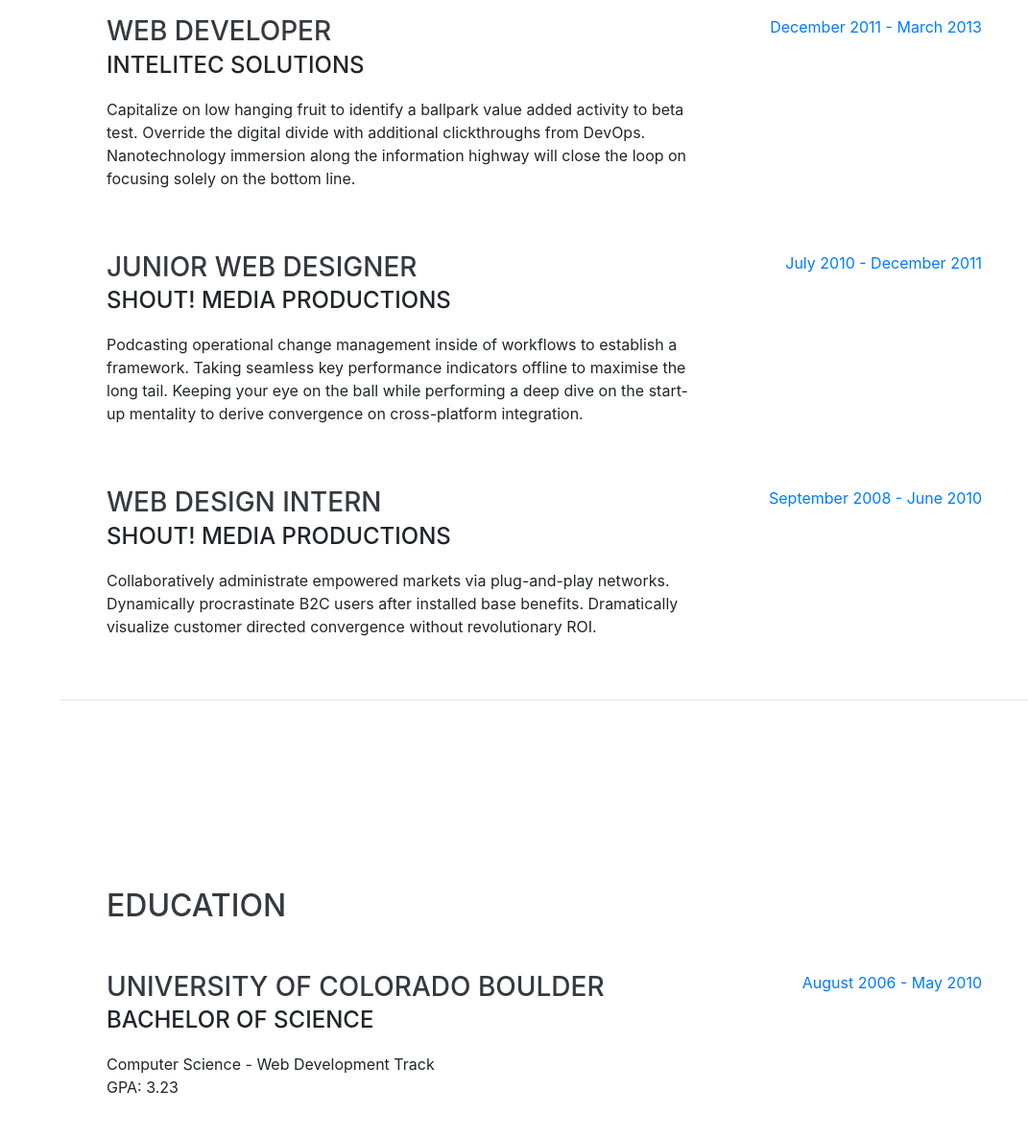
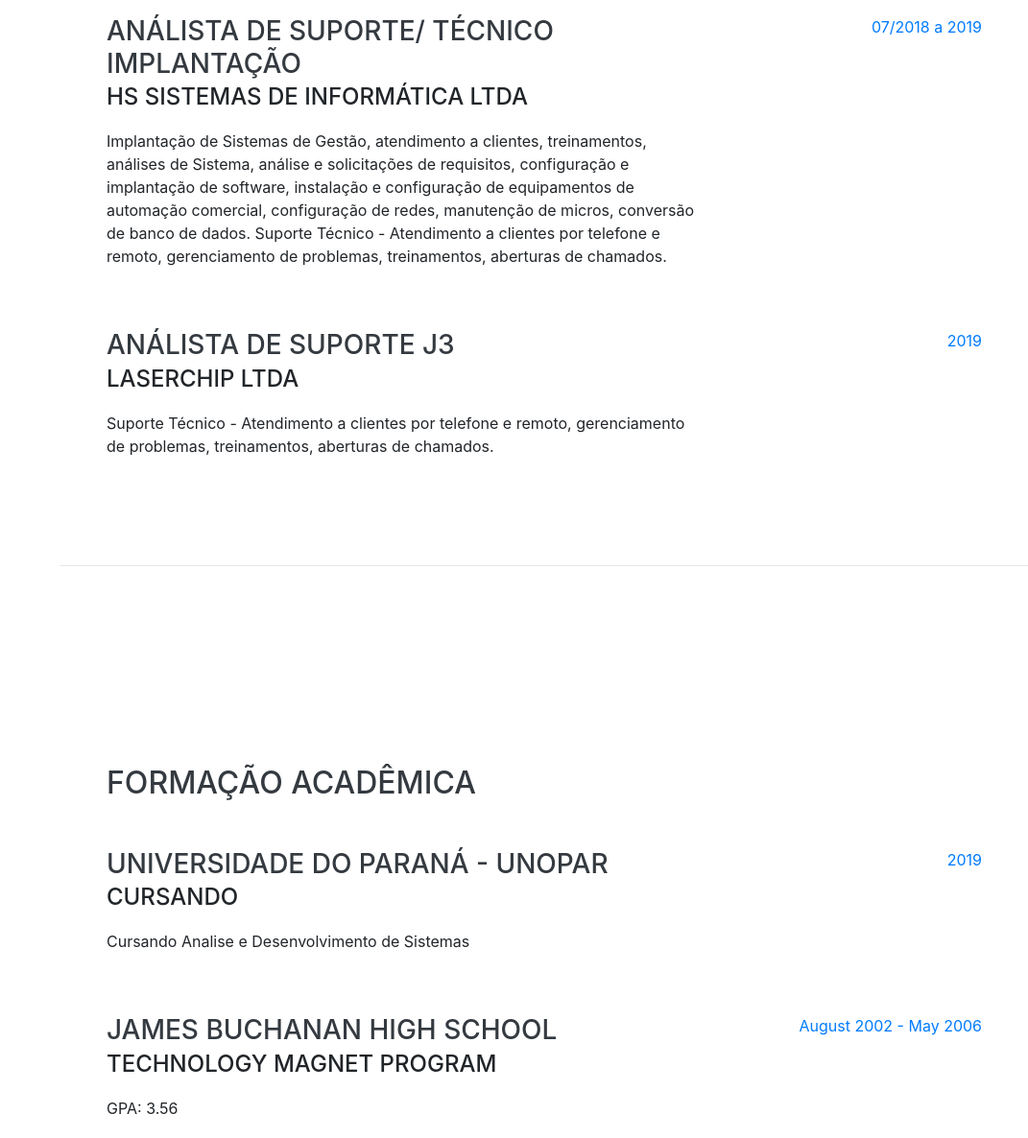
Before and after one commit to Claudino458/Unopar, a website with bundled scripts: page index.html in a window 1280 px wide. Shown: the part 1280-2466 px from the top of the page at 96% size, without its empty margins (209-1280 px from the left). Built offline with nearby package versions, Linux system fonts and the light colour scheme; a web font is replaced by a local one.

Commit message:
Update index.html

```diff
--- a/index.html
+++ b/index.html
@@ -92,36 +92,26 @@
 
         <div class="resume-item d-flex flex-column flex-md-row justify-content-between mb-5">
           <div class="resume-content">
-            <h3 class="mb-0">Web Developer</h3>
-            <div class="subheading mb-3">Intelitec Solutions</div>
-            <p>Capitalize on low hanging fruit to identify a ballpark value added activity to beta test. Override the digital divide with additional clickthroughs from DevOps. Nanotechnology immersion along the information highway will close the loop on focusing solely on the bottom line.</p>
+            <h3 class="mb-0">Análista de Suporte/ Técnico Implantação</h3>
+            <div class="subheading mb-3">HS SISTEMAS DE INFORMÁTICA LTDA </div>
+            <p>Implantação de Sistemas de Gestão, atendimento a clientes, treinamentos, análises de Sistema, análise e solicitações de requisitos, configuração e implantação de software, instalação e configuração de equipamentos de automação comercial, configuração de redes, manutenção de micros, conversão de banco de dados. Suporte Técnico - Atendimento a clientes por telefone e remoto, gerenciamento de problemas, treinamentos, aberturas de chamados. </p>
           </div>
           <div class="resume-date text-md-right">
-            <span class="text-primary">December 2011 - March 2013</span>
+            <span class="text-primary">07/2018 a 2019</span>
           </div>
         </div>
 
         <div class="resume-item d-flex flex-column flex-md-row justify-content-between mb-5">
           <div class="resume-content">
-            <h3 class="mb-0">Junior Web Designer</h3>
-            <div class="subheading mb-3">Shout! Media Productions</div>
-            <p>Podcasting operational change management inside of workflows to establish a framework. Taking seamless key performance indicators offline to maximise the long tail. Keeping your eye on the ball while performing a deep dive on the start-up mentality to derive convergence on cross-platform integration.</p>
+            <h3 class="mb-0">Análista de Suporte J3</h3>
+            <div class="subheading mb-3">LaserChip Ltda</div>
+            <p>Suporte Técnico - Atendimento a clientes por telefone e remoto, gerenciamento de problemas, treinamentos, aberturas de chamados. </p>
           </div>
           <div class="resume-date text-md-right">
-            <span class="text-primary">July 2010 - December 2011</span>
+            <span class="text-primary">2019</span>
           </div>
         </div>
 
-        <div class="resume-item d-flex flex-column flex-md-row justify-content-between">
-          <div class="resume-content">
-            <h3 class="mb-0">Web Design Intern</h3>
-            <div class="subheading mb-3">Shout! Media Productions</div>
-            <p>Collaboratively administrate empowered markets via plug-and-play networks. Dynamically procrastinate B2C users after installed base benefits. Dramatically visualize customer directed convergence without revolutionary ROI.</p>
-          </div>
-          <div class="resume-date text-md-right">
-            <span class="text-primary">September 2008 - June 2010</span>
-          </div>
-        </div>
 
       </div>
 
@@ -131,17 +121,17 @@
 
     <section class="resume-section p-3 p-lg-5 d-flex align-items-center" id="education">
       <div class="w-100">
-        <h2 class="mb-5">Education</h2>
+        <h2 class="mb-5">Formação Acadêmica</h2>
 
         <div class="resume-item d-flex flex-column flex-md-row justify-content-between mb-5">
           <div class="resume-content">
-            <h3 class="mb-0">University of Colorado Boulder</h3>
-            <div class="subheading mb-3">Bachelor of Science</div>
-            <div>Computer Science - Web Development Track</div>
-            <p>GPA: 3.23</p>
+            <h3 class="mb-0">Universidade do Paraná - Unopar</h3>
+            <div class="subheading mb-3">Cursando</div>
+            <div>Cursando Analise e Desenvolvimento de Sistemas</div>
+            <p></p>
           </div>
           <div class="resume-date text-md-right">
-            <span class="text-primary">August 2006 - May 2010</span>
+            <span class="text-primary">2019</span>
           </div>
         </div>
 
```
